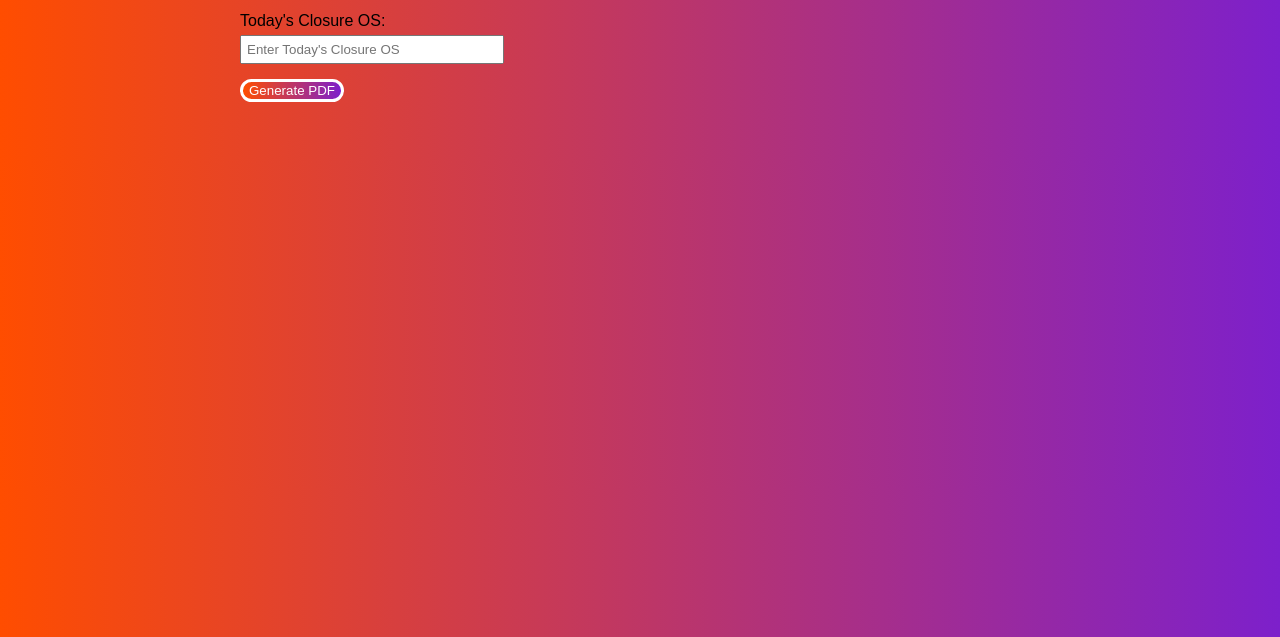
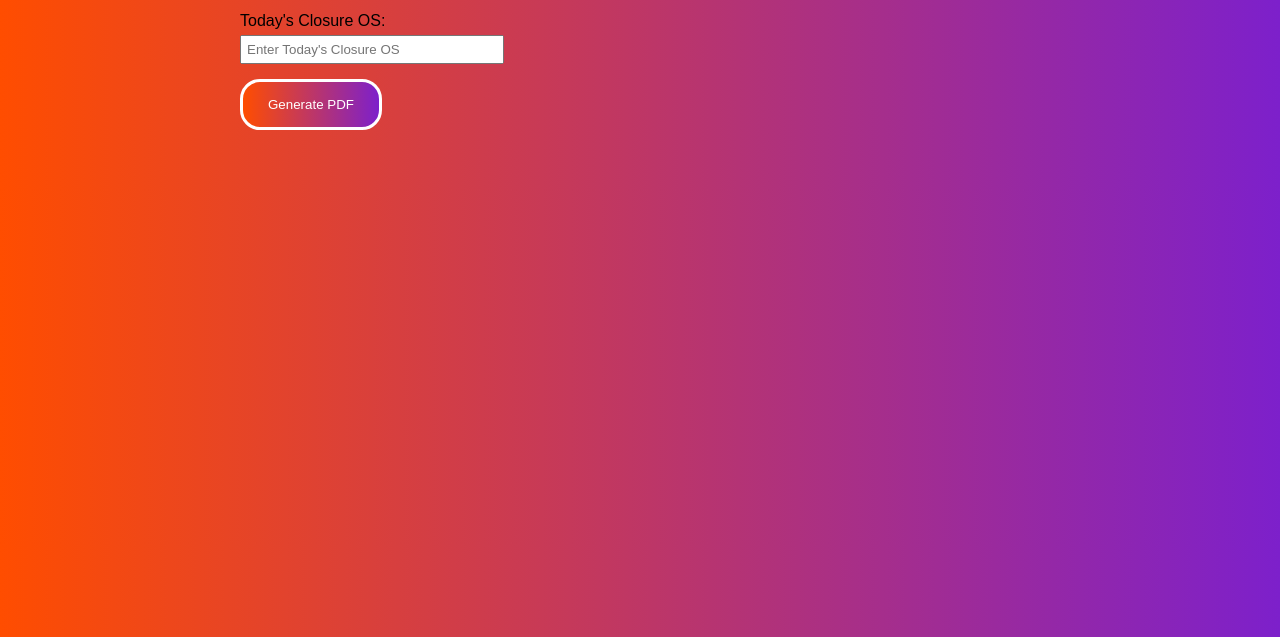
Before and after one commit to RupeekAuctionTeam/RupeekAuctionTeam-Fed-to-RCPL-ITO-Consent-form-PDF, a plain HTML site: page index.html in a window 1280 px wide. Shown: the part 163-800 px from the top of the page. Drawn offline with nearby package versions, Linux system fonts and the light colour scheme.

Commit message:
index.html

```diff
--- a/index.html
+++ b/index.html
@@ -24,7 +24,8 @@
       margin-right: 20px;
     }
     button {
-    background-image: linear-gradient(to right,  #ff4d00 , #7d20cb);
+      padding: 15px 25px;
+      background-image: linear-gradient(to right,  #ff4d00 , #7d20cb);
       color: White;
       border: solid;
       cursor: pointer;
```
